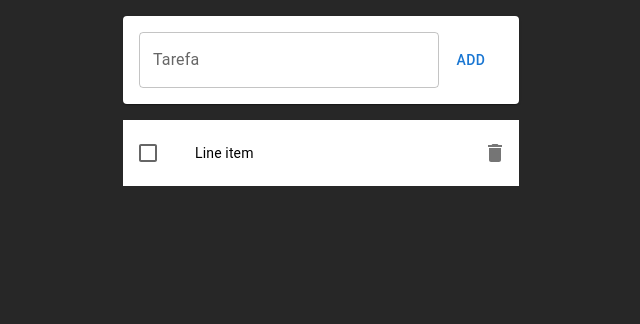
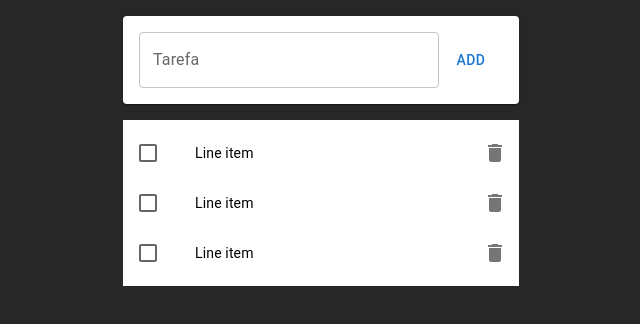
Before and after one commit to DionCstS/to-do-list-teste, a React (Create React App) app: page / in a window 1280 px wide. Shown: the top 324 px of the page, without its empty margins (319-959 px from the left). Built offline with nearby package versions, Linux system fonts and the light colour scheme.

Commit message:
criado arrary e funcao map para mapear vetor e retornar o componente item

```diff
--- a/src/components/Form.jsx
+++ b/src/components/Form.jsx
@@ -1,12 +1,16 @@
-import React from 'react'
+import React, { useState } from 'react'
 import { Button, Paper, TextField } from '@mui/material'
 
 export default function Form() {
+  const [text, setText] = useState(null);
+
+
+
   return (
     <Paper style={{ padding: "1em" }}>
         <div style={{ display:"flex", justifyContent:"center" }}>
-            <TextField id="outlined-basic" label="Tarefa" variant="outlined" fullWidth/>
-            <Button variant="text">ADD</Button>
+            <TextField id="outlined-basic" label="Tarefa" variant="outlined" onChange={(e) => setText(e.target.value)} fullWidth/>
+            <Button variant="text" onClick={ () => console.log(text)}>ADD</Button>
         </div>
     </Paper>
   )
--- a/src/pages/Home.jsx
+++ b/src/pages/Home.jsx
@@ -1,14 +1,19 @@
 import { Container, List } from '@mui/material'
-import React from 'react'
+import React, { useState } from 'react'
 import TodoItem from '../components/TodoItem'
 import Form from '../components/Form'
 
 export default function Home() {
+  const [todos, setTodos] = useState([0,1,3]);
+
+
   return (
     <Container maxWidth="xs" style={{marginTop: "1rem"}}>
       <Form/>
-      <List sx={{ bgcolor: 'background.paper', marginTop: "1em"}}>
-        <TodoItem/>
+      <List sx={{ bgcolor: "background.paper", marginTop: "1em" }}>
+        {todos.map((todo) => (
+            <TodoItem/>
+        ))}
       </List>
     </Container>
   )
```
